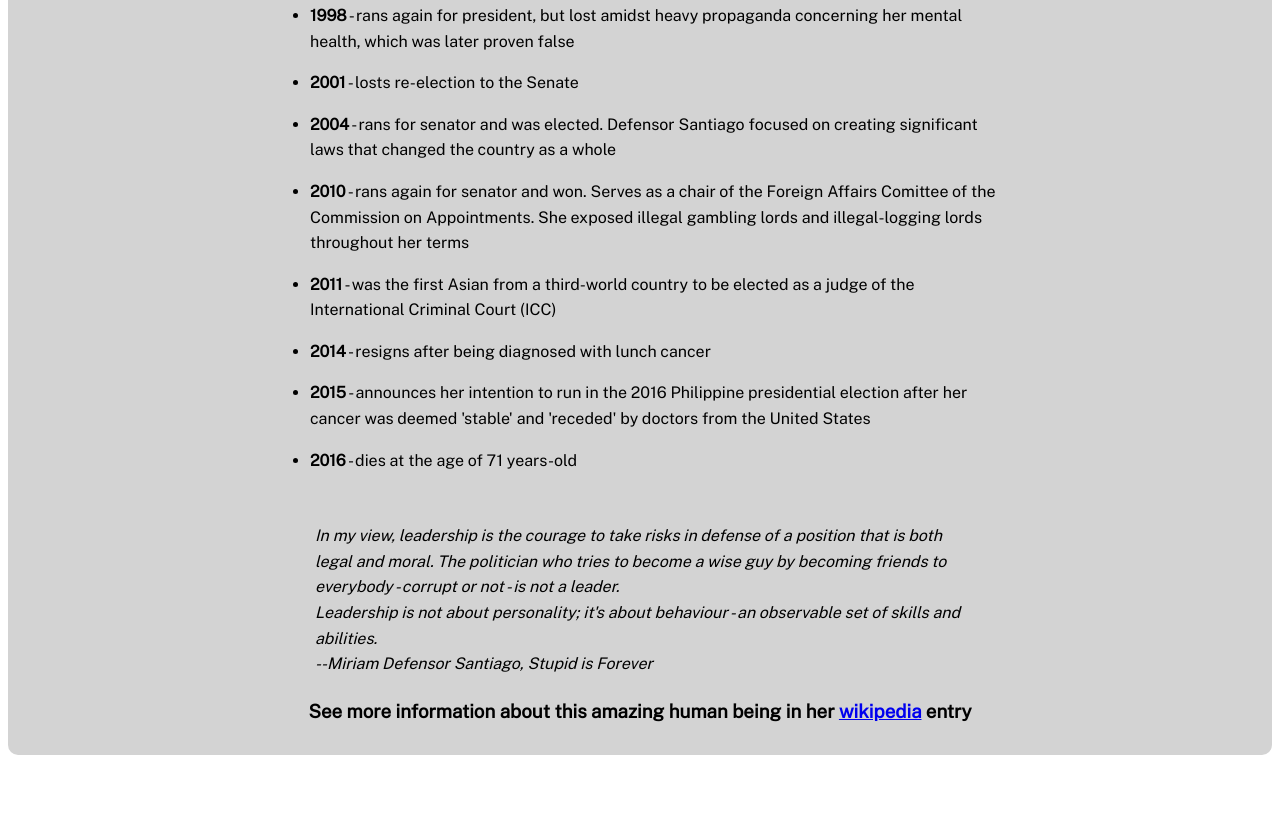
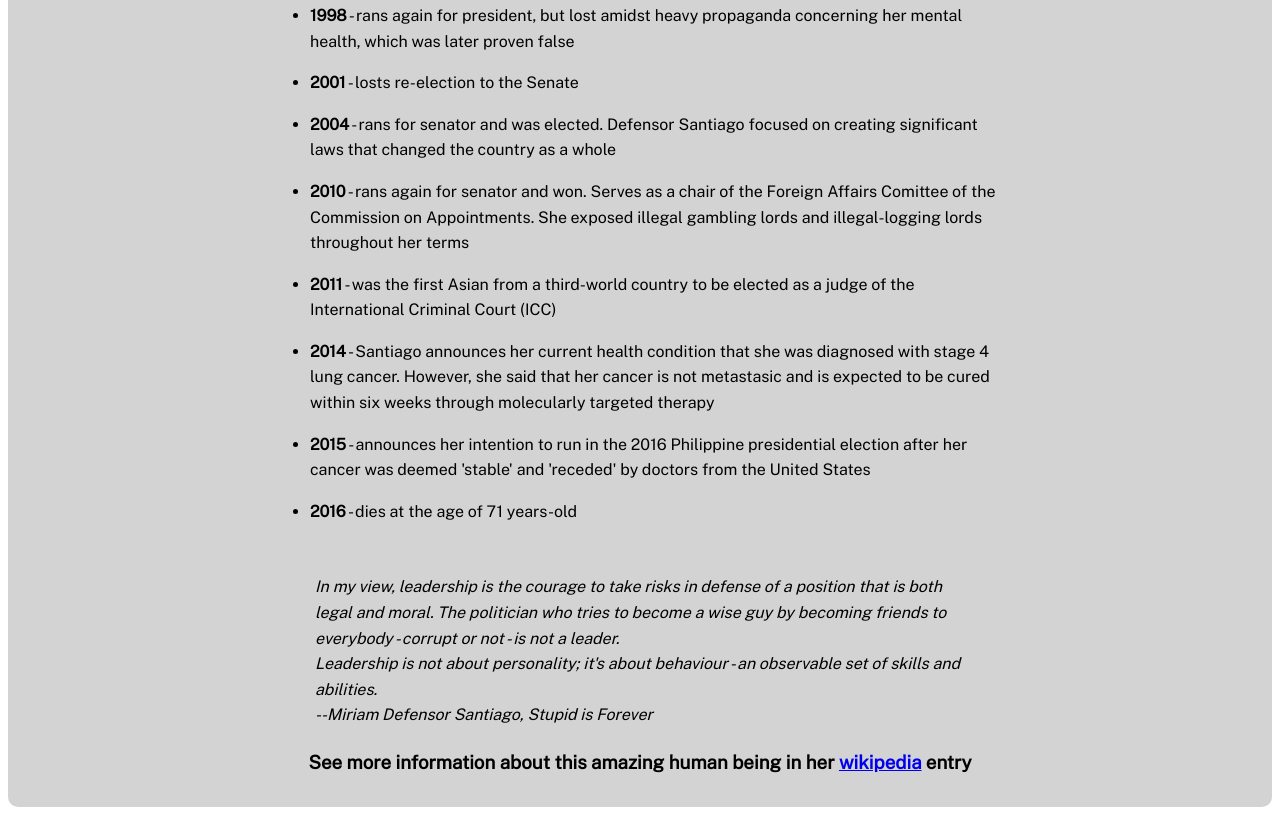
Before and after one commit to lesterbdavid/Tribute-Page, a plain HTML site: page index.html in a window 1280 px wide. Shown: the part 1547-2364 px from the top of the page. Before the commit the page ends 2312 px from the top, so only its background shows below. Drawn offline with nearby package versions, Linux system fonts and the light colour scheme.

Commit message:
Modified

```diff
--- a/index.html
+++ b/index.html
@@ -34,7 +34,7 @@
                 <li><b>2004</b> - rans for senator and was elected. Defensor Santiago focused on creating significant laws that changed the country as a whole</li>
                 <li><b>2010</b> - rans again for senator and won. Serves as a chair of the Foreign Affairs Comittee of the Commission on Appointments. She exposed illegal gambling lords and illegal-logging lords throughout her terms</li>
                 <li><b>2011</b> - was the first Asian from a third-world country to be elected as a judge of the International Criminal Court (ICC)</li>
-                <li><b>2014</b> - resigns after being diagnosed with lunch cancer</li>
+                <li><b>2014</b> - Santiago announces her current health condition that she was diagnosed with stage 4 lung cancer. However, she said that her cancer is not metastasic and is expected to be cured within six weeks through molecularly targeted therapy</li>
                 <li><b>2015</b> - announces her intention to run in the 2016 Philippine presidential election after her cancer was deemed 'stable' and 'receded' by doctors from the United States</li>
                 <li><b>2016</b> - dies at the age of 71 years-old</li>
             </ul>
@@ -43,5 +43,4 @@
         </section>
     </main>
 </body>
-<script src="https://cdn.freecodecamp.org/testable-projects-fcc/v1/bundle.js"></script>
 </html>
```
Also changed, not shown: 1 other file.
